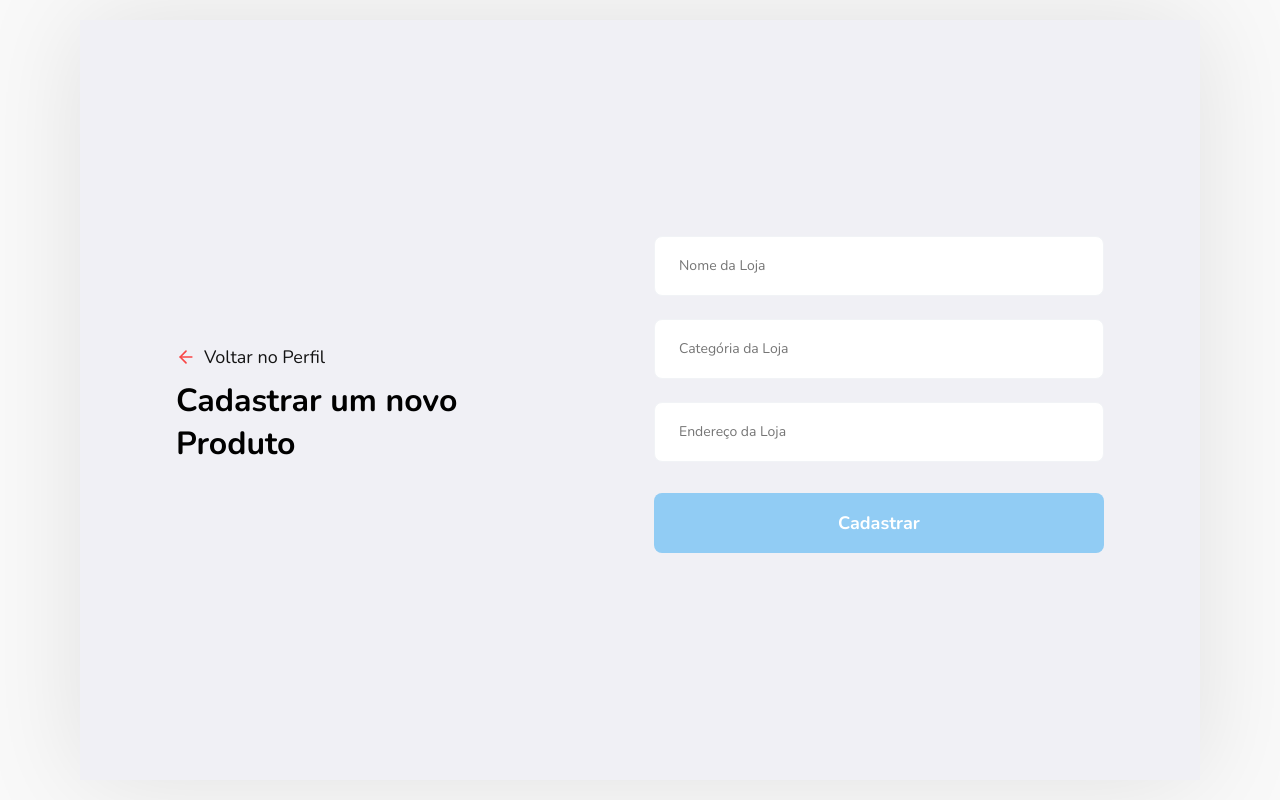
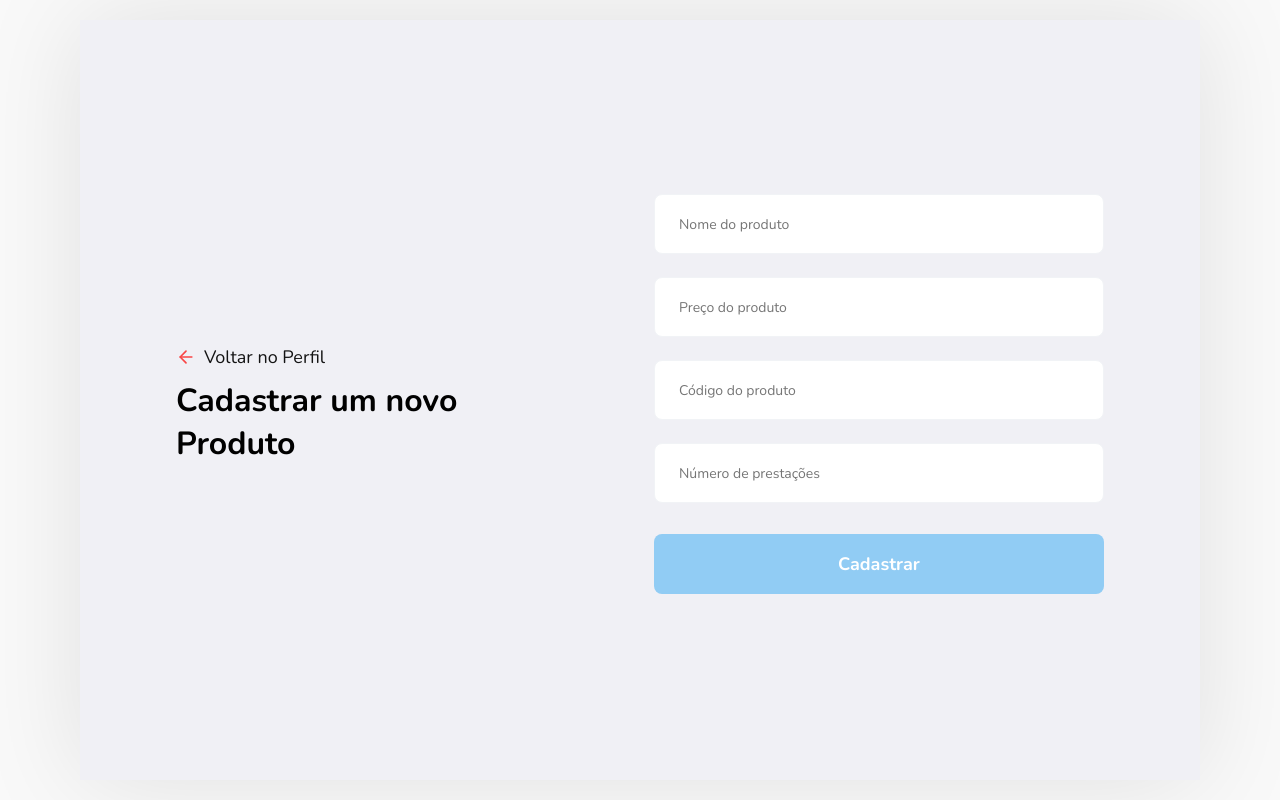
Before and after one commit to cabanga/teste-paga3, a React (Create React App) app: page /store/new-product in a window 1280 px wide. Built offline with nearby package versions, Linux system fonts and the light colour scheme.

Commit message:
This commit add input to form

```diff
--- a/src/pages/NewProduct/index.js
+++ b/src/pages/NewProduct/index.js
@@ -18,15 +18,19 @@ function NewProduct() {
         <form>
           <input
             type="text"
-            placeholder="Nome da Loja"
+            placeholder="Nome do produto"
           />
            <input
             type="text"
-            placeholder="Categória da Loja"
+            placeholder="Preço do produto"
           />
           <input
             type="text"
-            placeholder="Endereço da Loja"
+            placeholder="Código do produto"
+          />
+          <input
+            type="text"
+            placeholder="Número de prestações"
           />
           <button className="button" type="submit">Cadastrar</button>
         </form>
```
